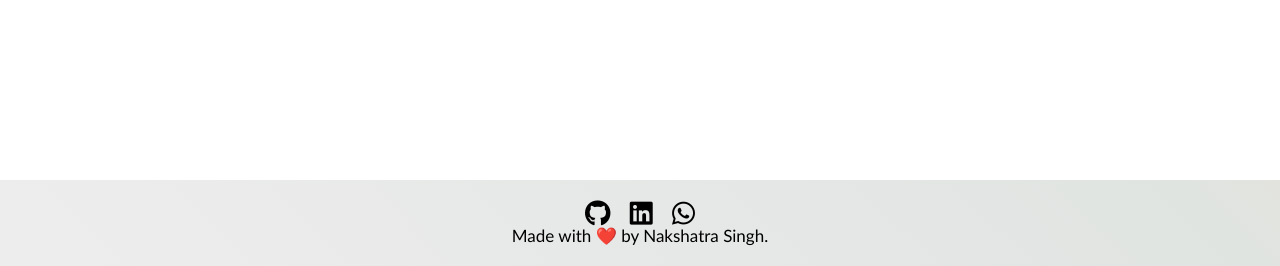
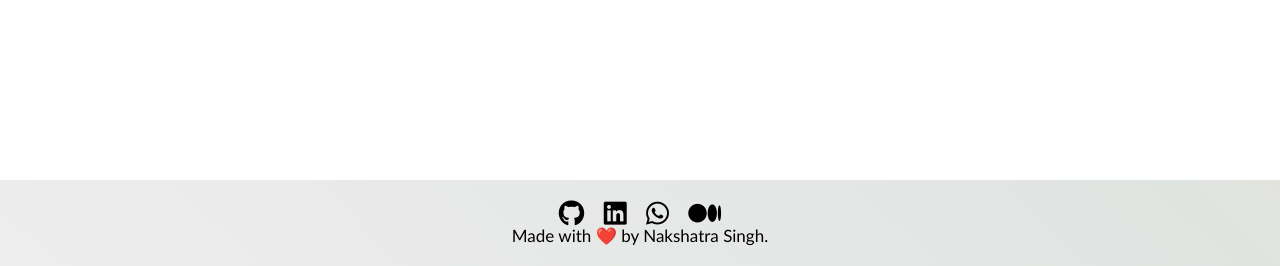
Before and after one commit to nakshatrasinghh/SMS-Spam-Detector-Heroku, a Flask app: template templates/result.html in a window 1280 px wide. Shown: the part 534-800 px from the top of the page. Run offline with Flask 2, Linux system fonts and the light colour scheme; the template is opened without the code that fills it, so the values that code supplies are empty; parts of the project's set-up code (start-up, migrations or seed data) failed here and were passed over; some libraries are stand-ins or nearby versions.

Commit message:
Added Medium Profile

```diff
--- a/templates/result.html
+++ b/templates/result.html
@@ -34,6 +34,7 @@
                <a target="_blank" href="https://github.com/nakshatrasinghh"><i class="fab fa-github fa-lg contact-icon"></i></a>
                <a target="_blank" href="https://www.linkedin.com/in/nakshatrasinghh/"><i class="fab fa-linkedin fa-lg contact-icon"></i></a>
                <a target="_blank" href="https://wa.link/8bt67v"><i class="fab fa-whatsapp fa-lg contact-icon"></i></a>
+	       <a target="_blank" href="https://medium.com/@nakshatradsml"><i class="fab fa-medium fa-lg contact-icon"></i></a>
            </div>
            <p class='footer-description'>Made with ❤️ by Nakshatra Singh.</p>
        </div>
```
